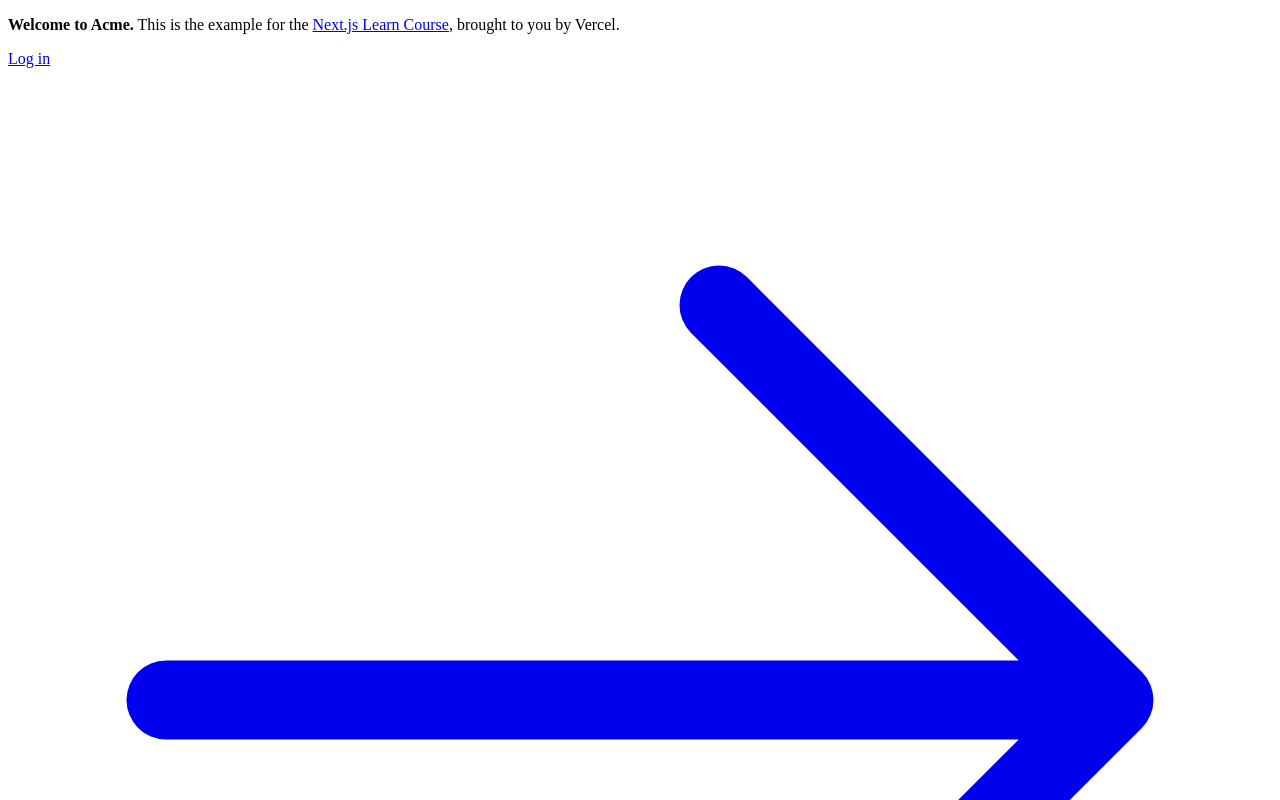
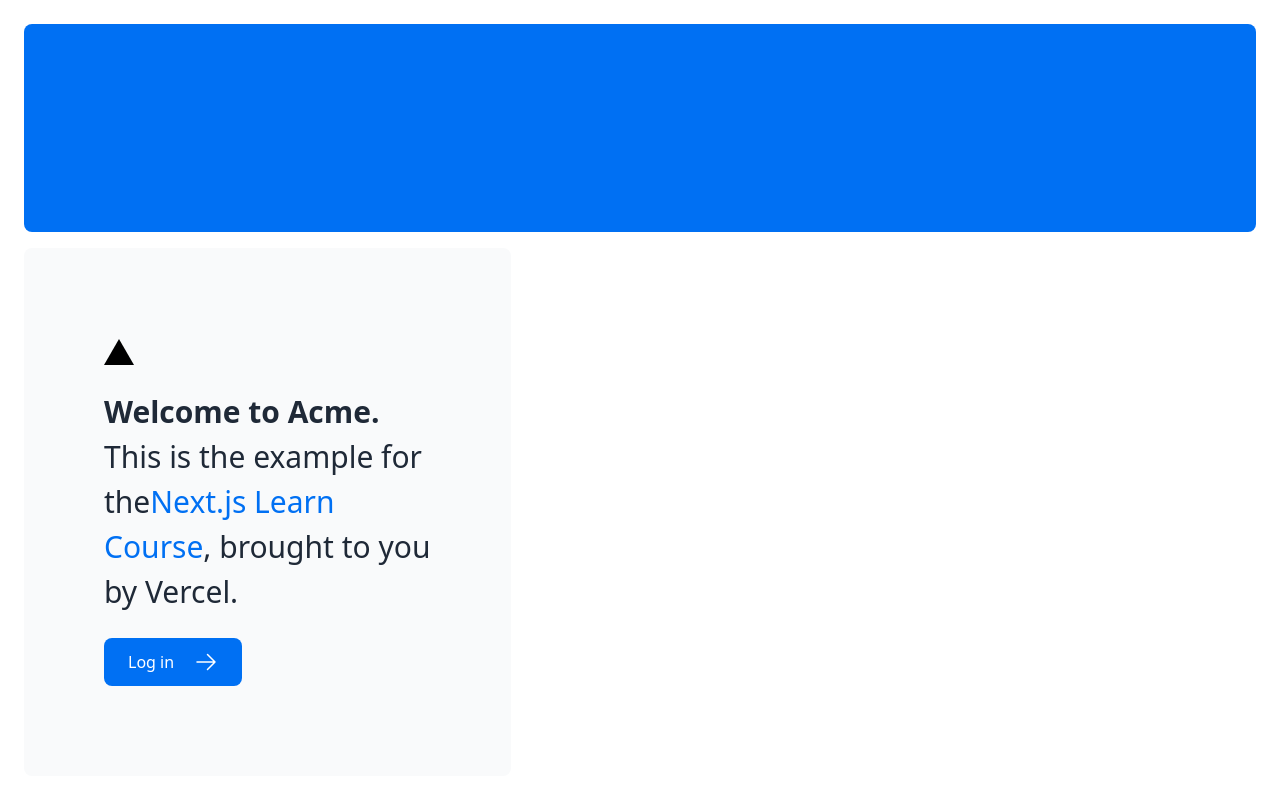
Before and after one commit to adupoku71/nextjs-dashboard, a Next.js app: page / in a window 1280 px wide. Shown: the top 800 px of the page. Built offline with nearby package versions, Linux system fonts and the light colour scheme.

Commit message:
initial file setup

```diff
--- a/app/layout.tsx
+++ b/app/layout.tsx
@@ -1,3 +1,5 @@
+import "@/app/ui/global.css";
+
 export default function RootLayout({
   children,
 }: {
--- a/app/page.tsx
+++ b/app/page.tsx
@@ -1,6 +1,6 @@
-import AcmeLogo from '@/app/ui/acme-logo';
-import { ArrowRightIcon } from '@heroicons/react/24/outline';
-import Link from 'next/link';
+import AcmeLogo from "@/app/ui/acme-logo";
+import { ArrowRightIcon } from "@heroicons/react/24/outline";
+import Link from "next/link";
 
 export default function Page() {
   return (
@@ -10,8 +10,9 @@
       </div>
       <div className="mt-4 flex grow flex-col gap-4 md:flex-row">
         <div className="flex flex-col justify-center gap-6 rounded-lg bg-gray-50 px-6 py-10 md:w-2/5 md:px-20">
+          <div className="relative w-0 h-0 border-l-[15px] border-r-[15px] border-b-[26px] border-l-transparent border-r-transparent border-b-black" />
           <p className={`text-xl text-gray-800 md:text-3xl md:leading-normal`}>
-            <strong>Welcome to Acme.</strong> This is the example for the{' '}
+            <strong>Welcome to Acme.</strong> This is the example for the
             <a href="https://nextjs.org/learn/" className="text-blue-500">
               Next.js Learn Course
             </a>
--- a/package.json
+++ b/package.json
@@ -8,6 +8,7 @@
   "dependencies": {
     "@heroicons/react": "^2.2.0",
     "@tailwindcss/forms": "^0.5.10",
+    "@tailwindcss/postcss": "^4.1.12",
     "autoprefixer": "10.4.20",
     "bcrypt": "^5.1.1",
     "clsx": "^2.1.1",
```
Also changed, not shown: app/ui/global.css (+4 -3 lines), 1 other file (tests, documents, lock files or other folders).
